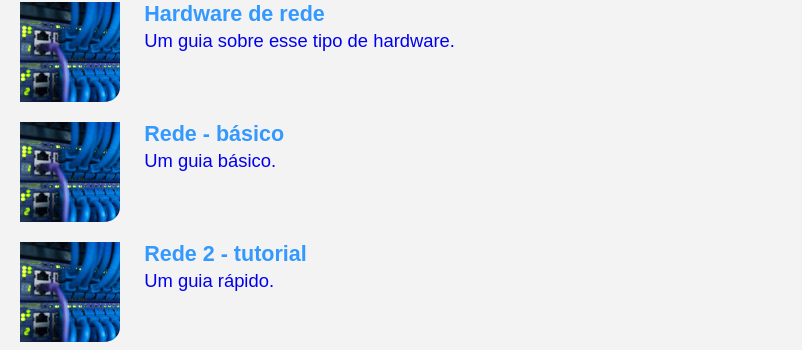
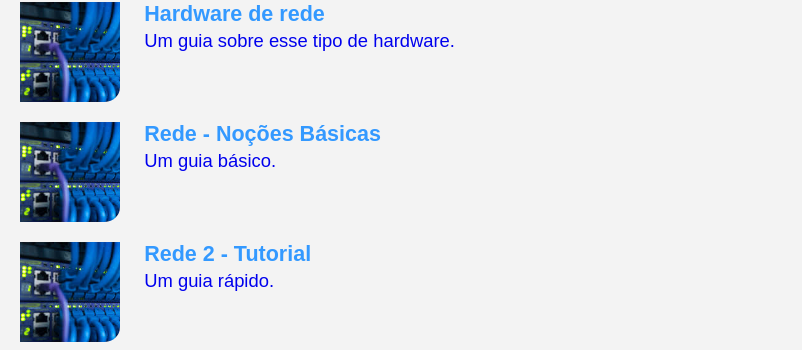
Before and after one commit to Joesynth/joesynth.github.io, a Jekyll site: the page built from index.html, in a window 1280 px wide and 900 px high, scrolled down 5363 px. Shown: the part 138-488 px from the top of the window, without its empty margins (0-802 px from the left). Built offline with Jekyll 4.4.1, drawn with Linux system fonts in a browser that asks for light colours; some of the changed text lies outside the part shown.

Commit message:
Update artigo.json

```diff
--- a/_data/artigo.json
+++ b/_data/artigo.json
@@ -270,15 +270,15 @@
     "p": "Um guia sobre esse tipo de hardware."
   },
   {
-    "href": "rede.html",
+    "href": "private.html",
     "src": "image/rede.png",
-    "h3": "Rede - básico",
+    "h3": "Rede - Noções Básicas",
     "p": "Um guia básico."
   },
     {
-    "href": "rede-2.html",
+    "href": "private.html",
     "src": "image/rede.png",
-    "h3": "Rede 2 - tutorial",
+    "h3": "Rede 2 - Tutorial",
     "p": "Um guia rápido."
   },
   {
```
